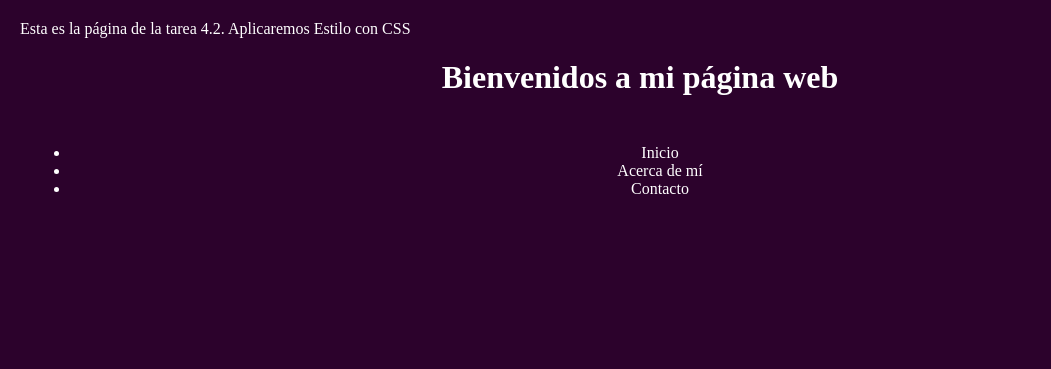
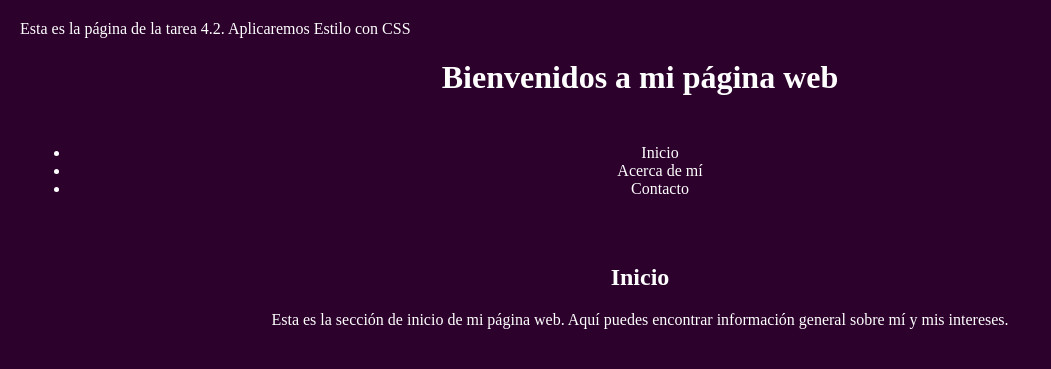
Before and after one commit to emanuel-molina/Modulo2, a plain HTML site: page index.html in a window 1280 px wide. Shown: the whole page, without its empty margins (0-1051 px from the left). Drawn offline with Linux system fonts and the light colour scheme.

Commit message:
Update 2
Update 2

```diff
--- a/css/styles.css
+++ b/css/styles.css
@@ -29,3 +29,9 @@ nav a.active {
     font-weight: bold;
     text-decoration: underline;
 }
+.home {
+    background-color: #2c022c;
+    color: #ffffff;
+    padding: 20px;
+    text-align: center;
+}
--- a/index.html
+++ b/index.html
@@ -15,5 +15,9 @@
                     </ul>
                 </nav>
             </header>
+        <section class="home" id="home">
+            <h2>Inicio</h2>
+            <p>Esta es la sección de inicio de mi página web. Aquí puedes encontrar información general sobre mí y mis intereses.</p>
+        </section>
     </body>
 </html>
```
